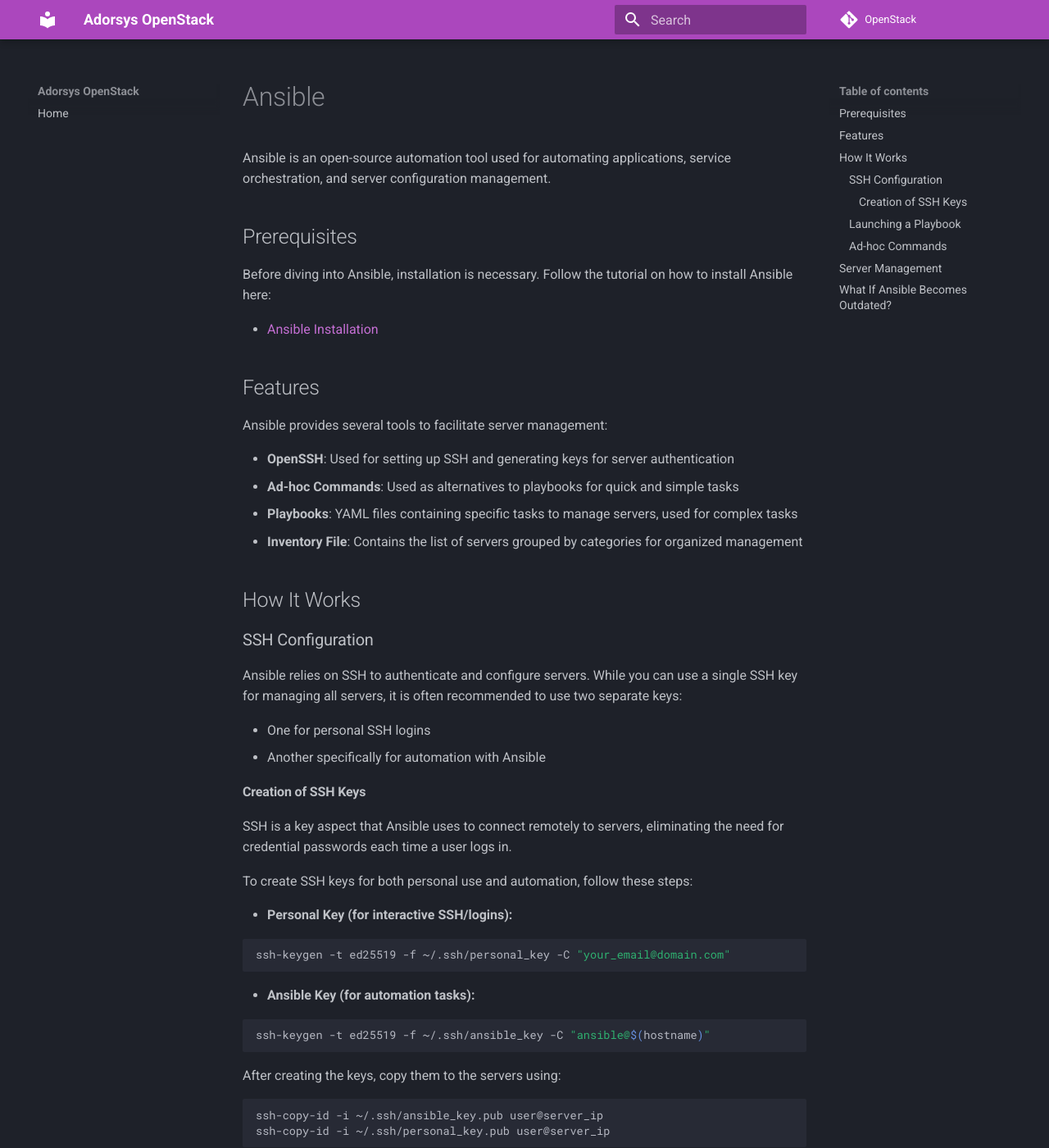
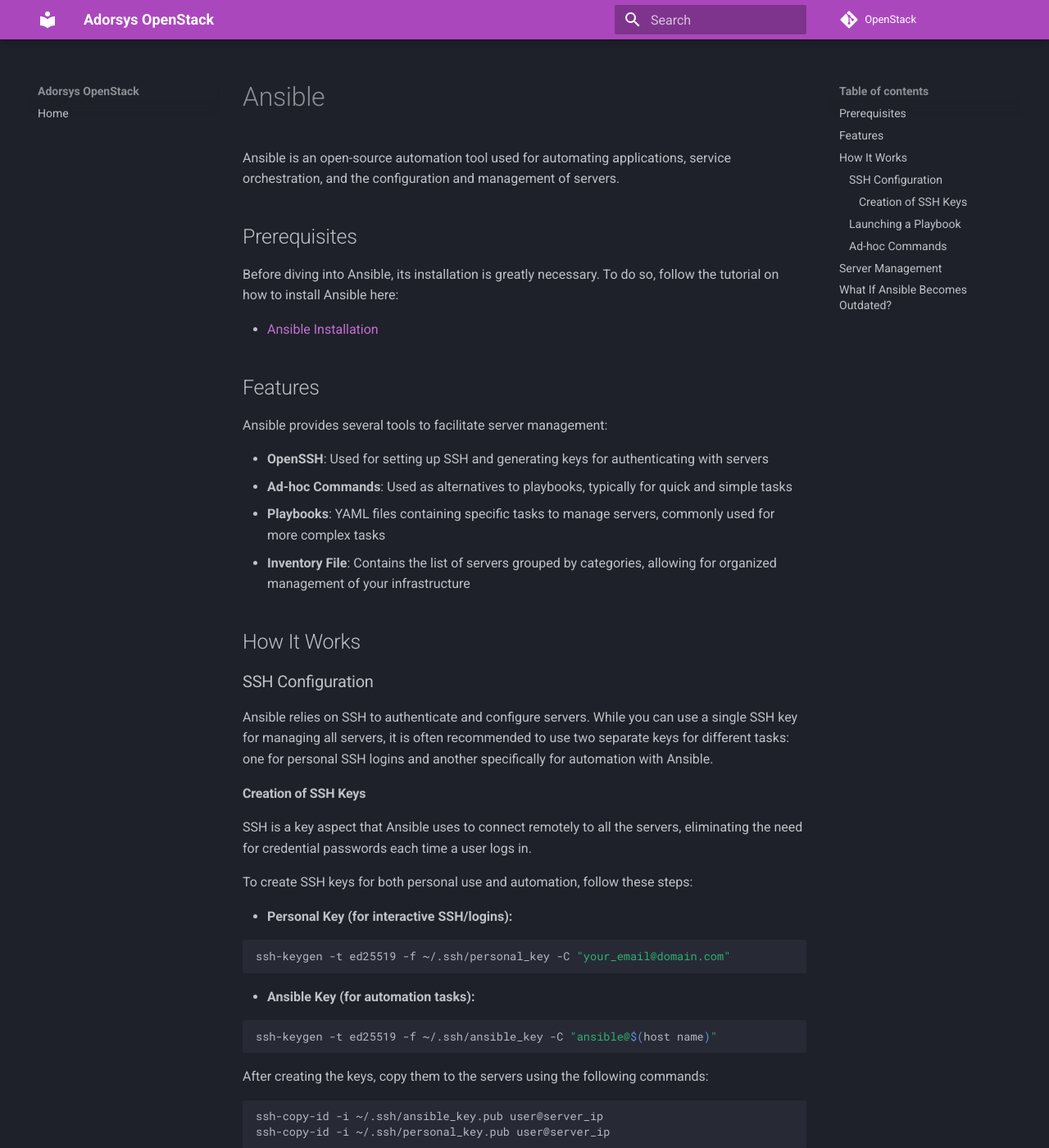
Before and after one commit to ADORSYS-GIS/openstack, an MkDocs documentation site: the page built from docs/ansible_docs.md, in a window 1280 px wide and 1400 px high. Shown: the whole window at 82% size. Built offline with MkDocs 1.6.1 and Material for MkDocs 9.7.7, drawn with Linux system fonts in a browser that asks for light colours; comment, search, counter and statistics services are not loaded; some of the changed text lies outside the part shown.

````diff
--- a/docs/ansible_docs.md
+++ b/docs/ansible_docs.md
@@ -1,12 +1,12 @@
 # Ansible
 
 Ansible is an open-source automation tool used for automating applications,
-service orchestration, and server configuration management.
+service orchestration, and the configuration and management of servers.
 
 ## Prerequisites
 
-Before diving into Ansible, installation is necessary. Follow the tutorial on
-how to install Ansible here:
+Before diving into Ansible, its installation is greatly necessary. To do so,
+follow the tutorial on how to install Ansible here:
 
 - [Ansible Installation](/docs/tutorials/ansible_tuto.md)
 
@@ -14,14 +14,14 @@ how to install Ansible here:
 
 Ansible provides several tools to facilitate server management:
 
-- **OpenSSH**: Used for setting up SSH and generating keys for server
-  authentication
-- **Ad-hoc Commands**: Used as alternatives to playbooks for quick and simple
-  tasks
-- **Playbooks**: YAML files containing specific tasks to manage servers, used
-  for complex tasks
-- **Inventory File**: Contains the list of servers grouped by categories for
-  organized management
+- **OpenSSH**: Used for setting up SSH and generating keys for authenticating
+  with servers
+- **Ad-hoc Commands**: Used as alternatives to playbooks, typically for quick
+  and simple tasks
+- **Playbooks**: YAML files containing specific tasks to manage servers,
+  commonly used for more complex tasks
+- **Inventory File**: Contains the list of servers grouped by categories,
+  allowing for organized management of your infrastructure
 
 ## How It Works
 
@@ -29,14 +29,12 @@ Ansible provides several tools to facilitate server management:
 
 Ansible relies on SSH to authenticate and configure servers. While you can use a
 single SSH key for managing all servers, it is often recommended to use two
-separate keys:
-
-- One for personal SSH logins
-- Another specifically for automation with Ansible
+separate keys for different tasks: one for personal SSH logins and another
+specifically for automation with Ansible.
 
 #### Creation of SSH Keys
 
-SSH is a key aspect that Ansible uses to connect remotely to servers,
+SSH is a key aspect that Ansible uses to connect remotely to all the servers,
 eliminating the need for credential passwords each time a user logs in.
 
 To create SSH keys for both personal use and automation, follow these steps:
@@ -50,18 +48,18 @@ To create SSH keys for both personal use and automation, follow these steps:
 - **Ansible Key (for automation tasks):**
 
   ```sh
-  ssh-keygen -t ed25519 -f ~/.ssh/ansible_key -C "ansible@$(hostname)"
+  ssh-keygen -t ed25519 -f ~/.ssh/ansible_key -C "ansible@$(host name)"
   ```
 
-After creating the keys, copy them to the servers using:
+After creating the keys, copy them to the servers using the following commands:
 
 ```sh
 ssh-copy-id -i ~/.ssh/ansible_key.pub user@server_ip
 ssh-copy-id -i ~/.ssh/personal_key.pub user@server_ip
 ```
 
-Replace `user@server_ip` with the appropriate username and IP address or
-hostname of your target server.
+Replace `user@server_ip` with the appropriate username and IP address or host
+name of your target server.
 
 For more details, see:
 
@@ -70,11 +68,9 @@ For more details, see:
 ### Launching a Playbook
 
 Playbooks define the automation logic in a structured way. When you run a
-playbook, Ansible:
-
-1. Loads temporary modules to the remote server
-2. Executes the tasks (e.g., install packages, start services)
-3. Removes the modules after execution
+playbook, Ansible loads temporary modules to the remote server to execute the
+tasks (e.g., install packages, start services). After execution, these modules
+are removed.
 
 For more details on playbooks:
 
@@ -92,30 +88,32 @@ To learn more about ad-hoc commands, see:
 
 ## Server Management
 
-Ansible excels at server management by providing:
+Ansible is very good for server management due to the fact that it provides:
 
-- **Playbooks**: Makes task handover between teams seamless, as all required
-  tasks are documented in playbooks
-- **Inventory Files**: Organizes server IP addresses by groups, making it easy
-  to manage and assign tasks
-- **SSH Key**: Automates authentication, making server access and management
-  more efficient
+- **Playbooks**: If the group managing the servers is shifted and another one is
+  placed, as the tasks that are to be run are in the playbook, this will be easy
+  for the new group to understand what is to be done
+- **Inventory Files**: Placing all the servers' IP addresses in a file makes it
+  easy to recall and know for which tasks are for which server. Just like in an
+  inventory file, there is a group of servers for databases and more
+- **SSH Key**: The fact that Ansible uses SSH keys to handle authentication
+  makes it ideal for movement as the login is already an automated action
 
 ## What If Ansible Becomes Outdated?
 
-If Ansible becomes outdated or no longer maintained, other modern tools can be
-used for infrastructure automation and server management:
+If Ansible becomes outdated or no longer maintained, there are other modern
+tools that can be used for infrastructure automation and server management:
 
 - [Chef](https://docs.chef.io/manage/)
 - [SaltStack](https://github.com/saltstack/salt)
 - [Pulumi](https://www.pulumi.com/)
 - [Puppet](https://www.puppet.com/)
 
-Each tool has its specific strengths:
+Each of them is based on specific aspects:
 
-| Tools     | Language    | Best Used For                                |
-|-----------|-------------|---------------------------------------------|
-| Chef      | Ruby        | Complex enterprise environments              |
-| SaltStack | YAML        | Large-scale deployments                     |
-| Pulumi    | Various     | Cloud infrastructure and resource management |
-| Puppet    | Puppet DSL  | Large-scale environments                    |
+| Tools     | Language                     | Best Used For                                     |
+|-----------|-----------------------------|-------------------------------------------------|
+| Chef      | Ruby                        | Complex enterprise environments                  |
+| SaltStack | YAML                        | Large-scale deployments                         |
+| Pulumi    | Programming language (various) | Infrastructure provision and manage cloud resources |
+| Puppet    | Puppet DSL                  | Large-scale environments                        |
````
Also changed, not shown: docs/VLAN.md (+6 -9 lines), docs/installing_neutron.md (+8 -5 lines), docs/ntp_docs.md (+18 -18 lines).
